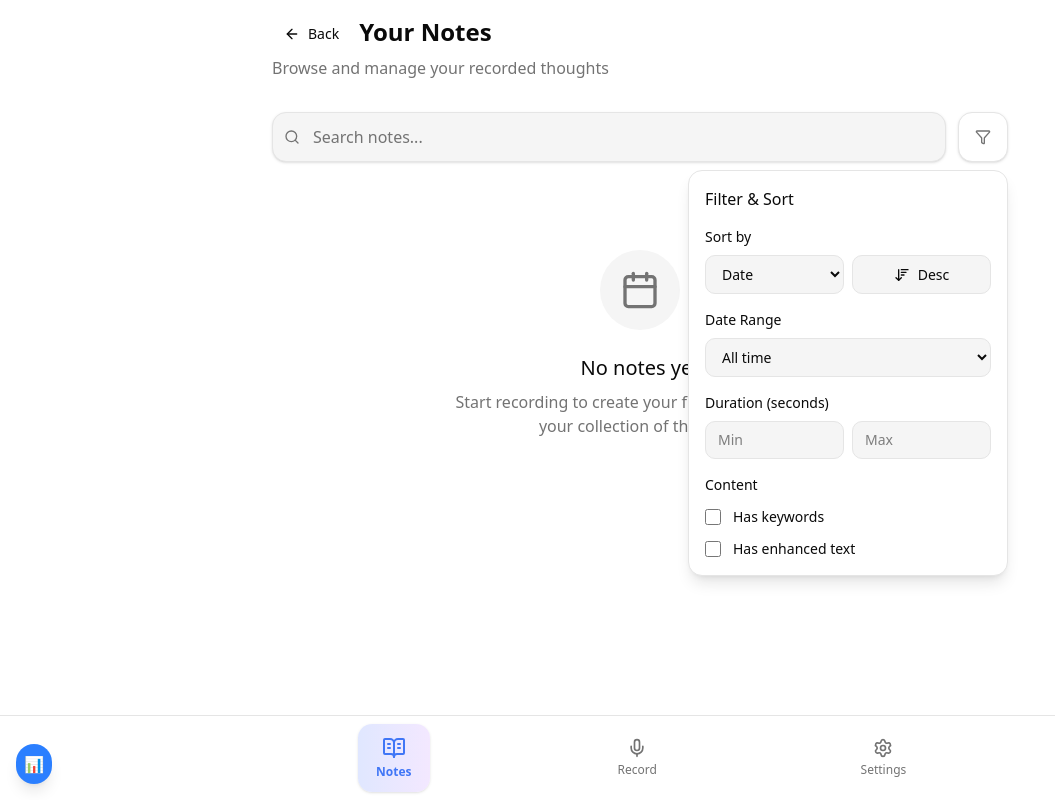
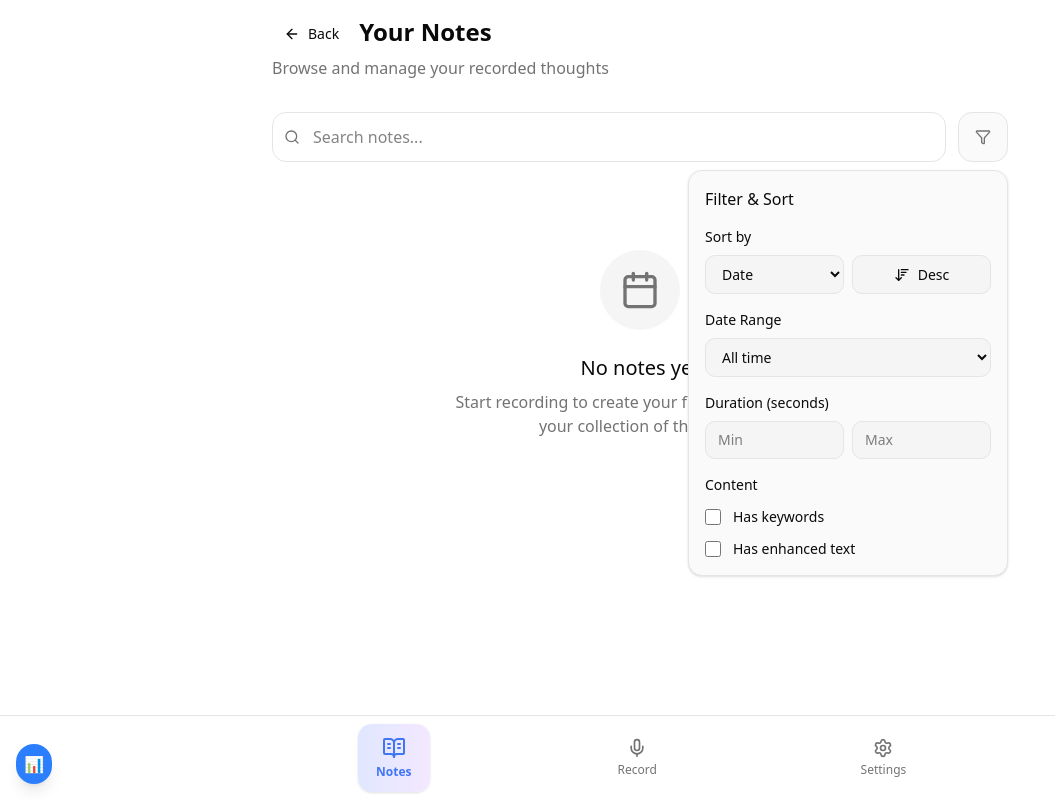
Before and after one commit to benjamin-lindenbauer/thoughts-to-text, a Next.js app: page /notes in a window 1280 px wide. Both pictures are taken after a click on the button 983 px from the left and 137 px from the top of the page. Shown: the whole page, without its empty margins (0-1055 px from the left). Built offline with nearby package versions, Linux system fonts and the light colour scheme.

Commit message:
Changed some details

```diff
--- a/src/app/globals.css
+++ b/src/app/globals.css
@@ -51,7 +51,7 @@
   --radius: 0.625rem;
   --background: oklch(1 0 0);
   --foreground: oklch(0.145 0 0);
-  --card: oklch(1 0 0);
+  --card: oklch(0.985 0 0);
   --card-foreground: oklch(0.145 0 0);
   --popover: oklch(1 0 0);
   --popover-foreground: oklch(0.145 0 0);
--- a/src/components/NotesList.tsx
+++ b/src/components/NotesList.tsx
@@ -242,7 +242,7 @@ export function NotesList({
                                     }
                                 >
                                     <div
-                                        className="mb-4 p-4 rounded-xl border border-border bg-card hover:bg-accent/50 transition-colors cursor-pointer"
+                                        className="mb-4 p-4 rounded-xl border border-border bg-card hover:bg-accent transition-colors cursor-pointer"
                                         onClick={() => handleNoteClick(note.id)}
                                         onContextMenu={(e) => handleContextMenu(e, note.id)}
                                         onKeyDown={(e) => {
--- a/src/components/NotesSearch.tsx
+++ b/src/components/NotesSearch.tsx
@@ -109,7 +109,7 @@ export function NotesSearch({
             placeholder="Search notes..."
             value={localSearchQuery}
             onChange={handleSearchChange}
-            className="w-full pl-10 pr-10 py-3 rounded-xl border border-border bg-secondary text-foreground placeholder:text-muted-foreground shadow-sm transition-colors focus:border-transparent"
+            className="w-full pl-10 pr-10 py-3 rounded-xl border"
           />
           {localSearchQuery && (
             <button
@@ -124,7 +124,7 @@ export function NotesSearch({
         <div className="relative" ref={filterRef}>
           <button
             onClick={() => setIsFilterOpen(!isFilterOpen)}
-            className={`p-3 md:p-4 rounded-xl border border-border bg-card transition-colors shadow-sm touch-manipulation active:scale-95 ${
+            className={`p-3 md:p-4 rounded-xl border border-border bg-card transition-colors touch-manipulation active:scale-95 ${
               hasActiveFilters
                 ? 'text-indigo-500 border-indigo-200 bg-indigo-50 dark:bg-indigo-950 dark:border-indigo-800'
                 : 'text-muted-foreground hover:text-foreground hover:bg-accent'
@@ -135,7 +135,7 @@ export function NotesSearch({
 
           {/* Filter Dropdown */}
           {isFilterOpen && (
-            <div className="absolute right-0 top-full mt-2 w-80 max-w-none bg-card border border-border rounded-xl shadow-lg p-4 z-50">
+            <div className="absolute right-0 top-full mt-2 w-80 max-w-none bg-card border border-border rounded-xl shadow p-4 z-50">
               <div className="flex items-center justify-between mb-4">
                 <h3 className="font-medium text-foreground">Filter & Sort</h3>
                 {hasActiveFilters && (
```
Also changed, not shown: public/logo1.png (added), public/manifest.json.
